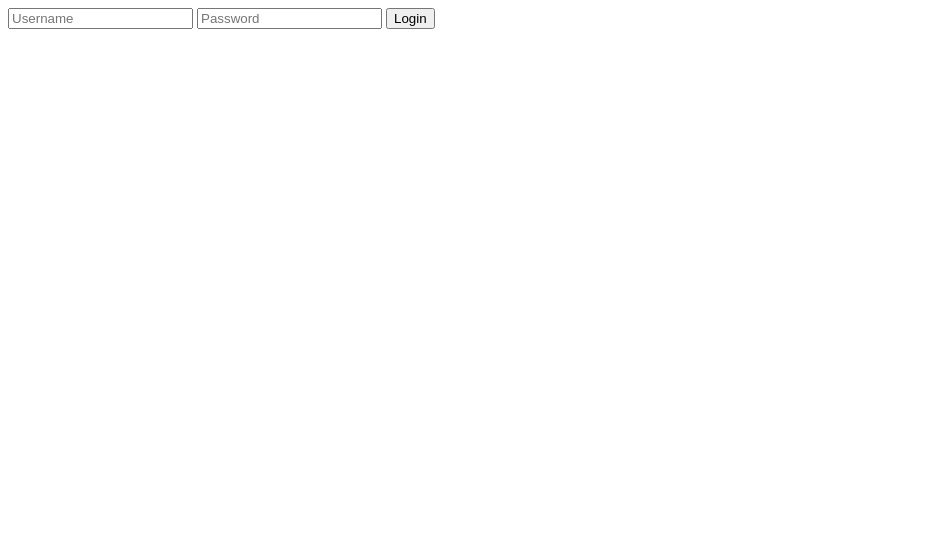
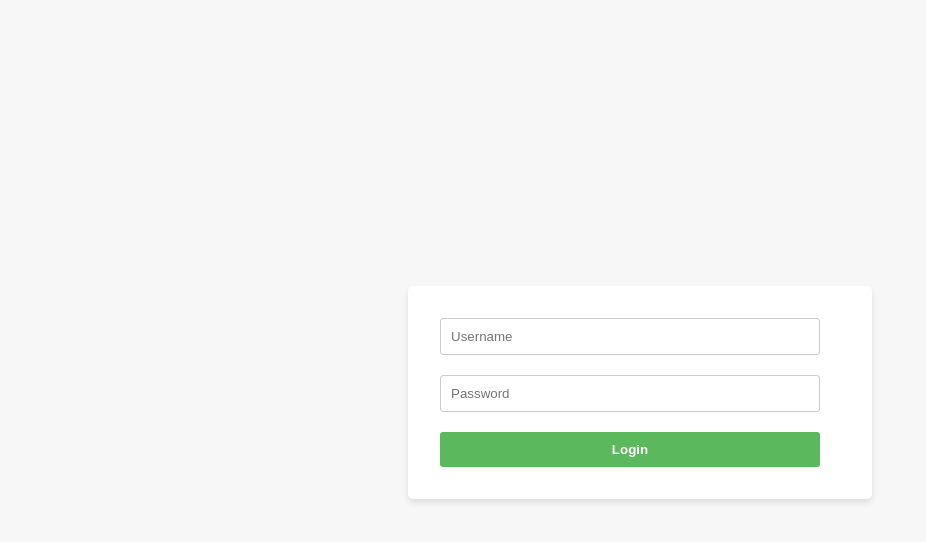
Before and after one commit to nacioboi/sqliap, a website: page http/index.html in a window 1280 px wide. Shown: the whole page, without its empty margins (0-926 px from the left). Drawn offline with nearby package versions, Linux system fonts and the light colour scheme.

Commit message:
added basic styling

```diff
--- a/http/index.html
+++ b/http/index.html
@@ -26,6 +26,54 @@
 				});
 			}
 		</script>
+		<style>
+			body, html {
+				height: 100%;
+				margin: 0;
+				font-family: Arial, sans-serif;
+				display: flex;
+				justify-content: center;
+				align-items: center;
+				background-color: #f7f7f7;
+			}
+
+			form {
+				width: 100%;
+				max-width: 400px;
+				background: white;
+				padding: 2em;
+				border-radius: 5px;
+				box-shadow: 0 4px 6px rgba(0, 0, 0, 0.1);
+			}
+
+			input[type=text], input[type=password] {
+				width: calc(100% - 20px);
+				padding: 10px;
+				margin-bottom: 20px;
+				border: 1px solid #ccc;
+				border-radius: 3px;
+			}
+
+			input[type=submit] {
+				width: calc(100% - 20px);
+				padding: 10px;
+				background-color: #5cb85c;
+				border: none;
+				border-radius: 3px;
+				color: white;
+				font-weight: bold;
+				cursor: pointer;
+			}
+
+			input[type=submit]:hover {
+				background-color: #4cae4c;
+			}
+
+			input[type=submit]:active {
+				background-color: #5cb85c;
+				transform: translateY(1px);
+			}
+		</style>
 	</head>
 	<body>
 		<form onsubmit="submitted()">
```
